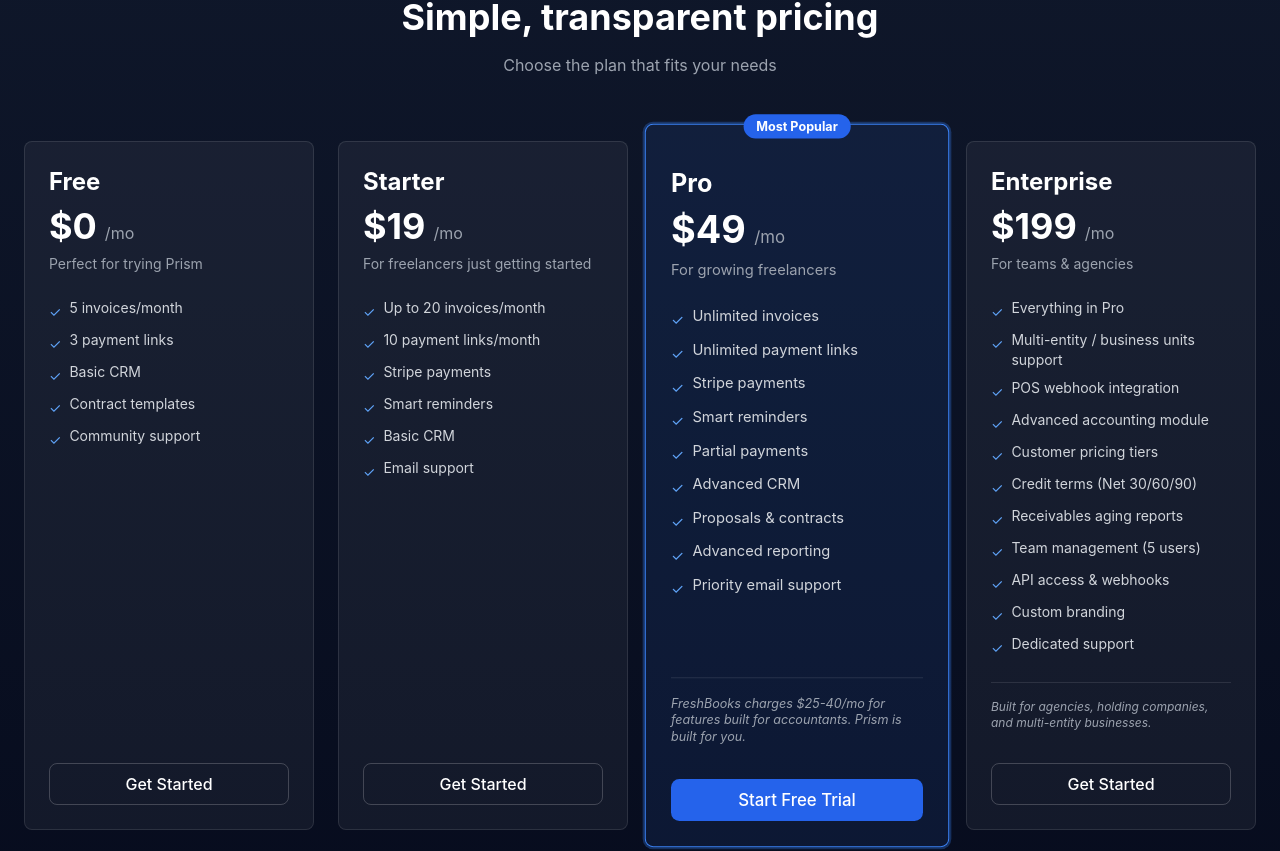
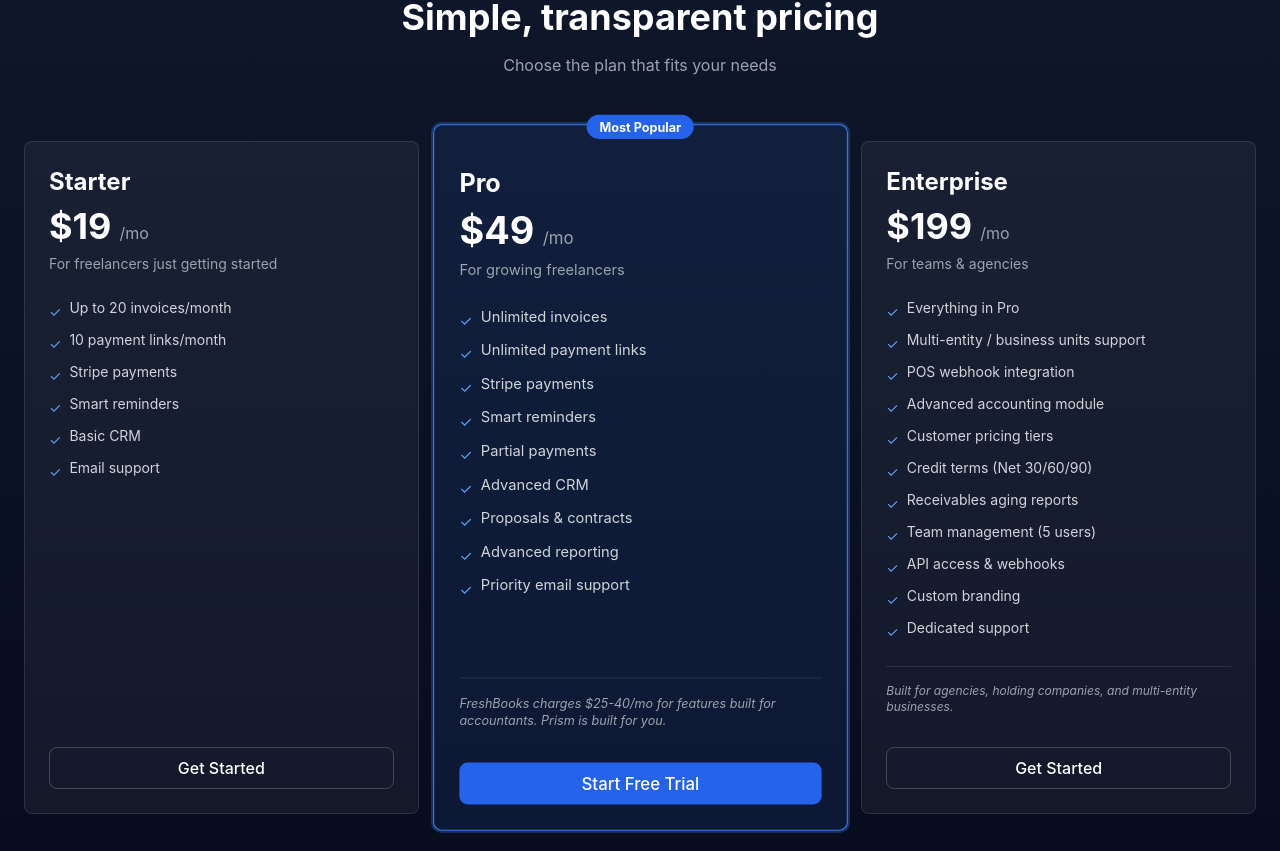
Before and after one commit to ongjooming-web/Verkspay, a Next.js app in the folder prism/: page / in a window 1280 px wide. Shown: the part 1582-2433 px from the top of the page. Built offline with nearby package versions, Linux system fonts and the light colour scheme.

Commit message:
Remove Free tier from landing page pricing

```diff
--- a/prism/src/app/page.tsx
+++ b/prism/src/app/page.tsx
@@ -118,17 +118,8 @@ export default function LandingPage() {
           <h2 className="text-4xl font-bold text-center mb-4">Simple, transparent pricing</h2>
           <p className="text-center text-gray-400 mb-16">Choose the plan that fits your needs</p>
 
-          <div className="grid md:grid-cols-4 gap-6">
+          <div className="grid md:grid-cols-3 gap-6">
             {[
-              {
-                name: 'Free',
-                price: '$0',
-                period: '/mo',
-                desc: 'Perfect for trying Prism',
-                features: ['5 invoices/month', '3 payment links', 'Basic CRM', 'Contract templates', 'Community support'],
-                cta: 'Get Started',
-                highlighted: false
-              },
               {
                 name: 'Starter',
                 price: '$19',
```
